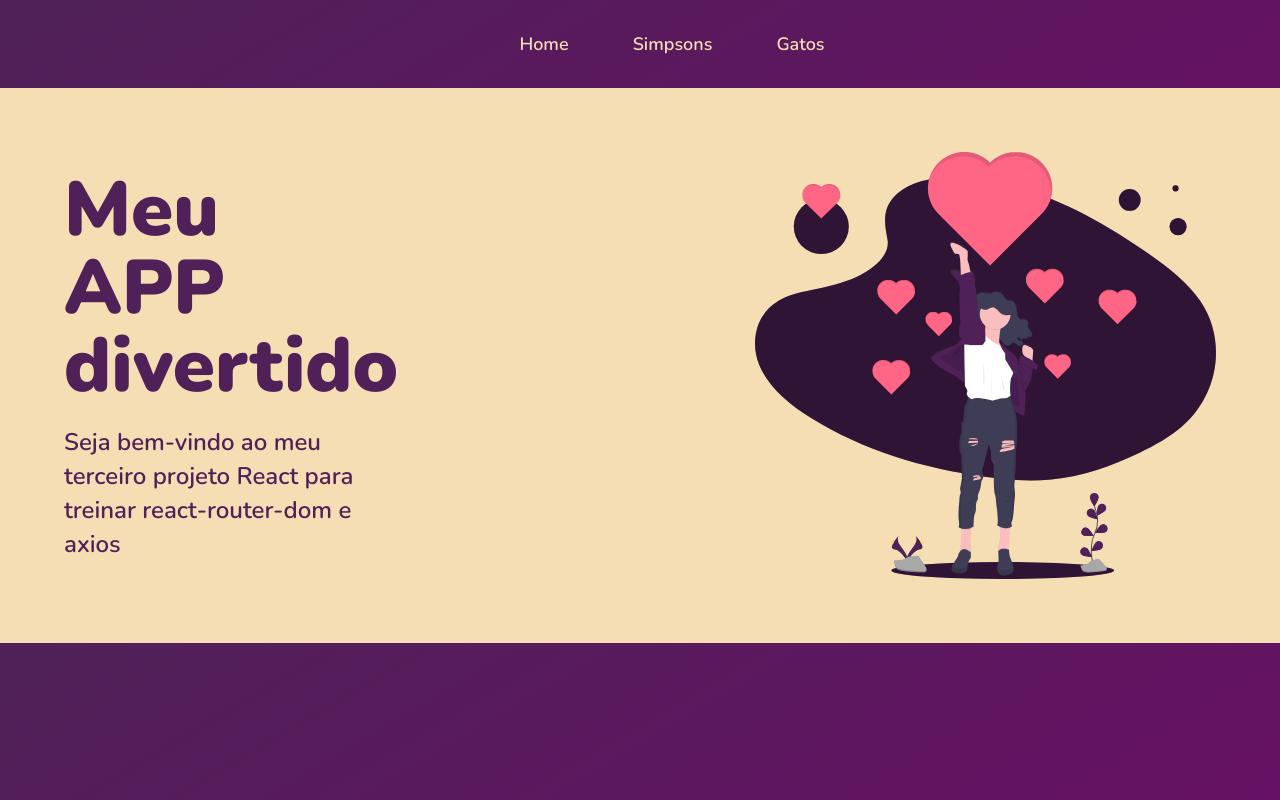
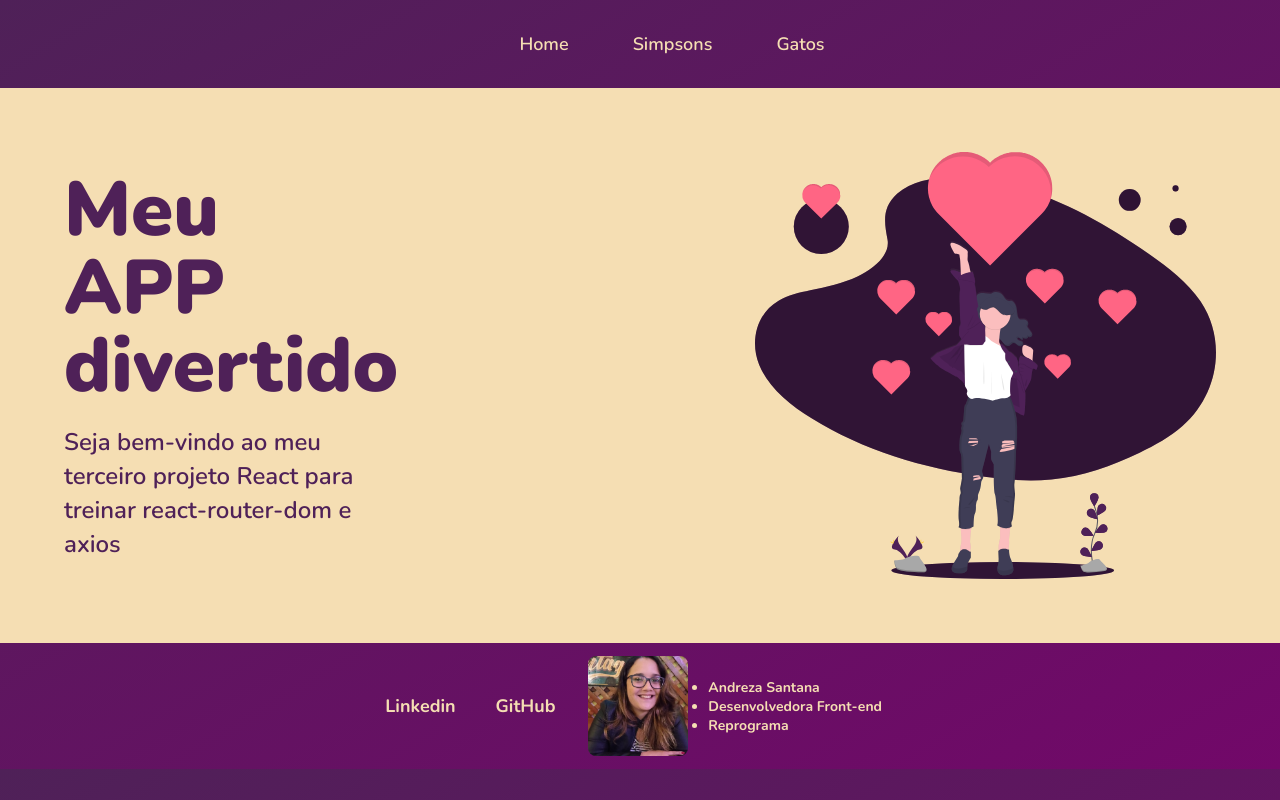
Before and after one commit to andrezasantana/app-divertido-reprograma, a React (Create React App) app: page / in a window 1280 px wide. Built offline with nearby package versions, Linux system fonts and the light colour scheme.

Commit message:
adiciona footer

```diff
--- /dev/null
+++ b/src/components/footer/index.js
@@ -0,0 +1,24 @@
+import React from 'react';
+import ImgBio from '../../assets/perfil-andreza.jpg'
+import './style.css'
+
+const Footer = () => {
+    return (
+        <div className="footer">
+            <div>
+                <a className="redes" href="https://www.linkedin.com/in/andreza-santana-7a4009a2/" target="_blank" rel="noreferrer">Linkedin</a>
+                <a className="redes" href="https://github.com/andrezasantana" target="_blank" rel="noreferrer">GitHub</a>
+            </div>
+            <div className="bio">
+                <img className="imagem-bio" src={ImgBio} alt="" />
+                <ul className="lista-bio">
+                    <li>Andreza Santana</li>
+                    <li>Desenvolvedora Front-end</li>
+                    <li>Reprograma</li>
+                </ul>
+            </div>
+        </div>
+    )
+}
+
+export default Footer;
--- /dev/null
+++ b/src/components/footer/style.css
@@ -0,0 +1,27 @@
+.footer {
+    font-weight: bold;
+    display: flex;
+    justify-content: center;
+    align-items: center;
+}
+.redes {
+    text-decoration: none;
+    color:wheat;
+    padding: 0 20px;
+}
+.bio {
+    display: flex;
+    justify-content: center;
+    align-items: center;
+    color: wheat;
+    padding: 1%;
+}
+.imagem-bio {
+    width: 100px;
+    height: 100px;
+    border-radius: 8px;
+}
+.lista-bio {
+    font-size: 14px;
+    padding: 20px;
+}
--- a/src/pages/gatos/index.js
+++ b/src/pages/gatos/index.js
@@ -1,5 +1,6 @@
 import React, { useState, useEffect } from 'react';
 import Menu from '../../components/menu';
+import Footer from "../../components/footer";
 import gatos from './gatos';
 import './style.css';
 
@@ -31,6 +32,7 @@ const Gatos = () => {
                     )
                 })}
             </div>
+            <Footer />
         </>
     )
 }
--- a/src/pages/home/index.js
+++ b/src/pages/home/index.js
@@ -1,12 +1,14 @@
 import React from "react";
 import Menu from "../../components/menu";
 import Banner from "../../components/banner";
+import Footer from "../../components/footer";
 
 const Home = () => {
     return (
         <>
             <Menu />
             <Banner />
+            <Footer />
         </>
     )
 }
--- a/src/pages/simpsons/index.js
+++ b/src/pages/simpsons/index.js
@@ -1,5 +1,6 @@
 import React, {useState, useEffect} from 'react'
 import Menu from '../../components/menu'
+import Footer from "../../components/footer";
 import Axios from 'axios'
 import './style.css'
 
@@ -35,6 +36,7 @@ const Simpsons = () => {
                 })}
                 <button onClick={ligaClique}>Clique para trocar o personagem</button>
             </div>
+            <Footer />
         </>
     )
 }
```
Also changed, not shown: src/assets/perfil-andreza.jpg (added).
